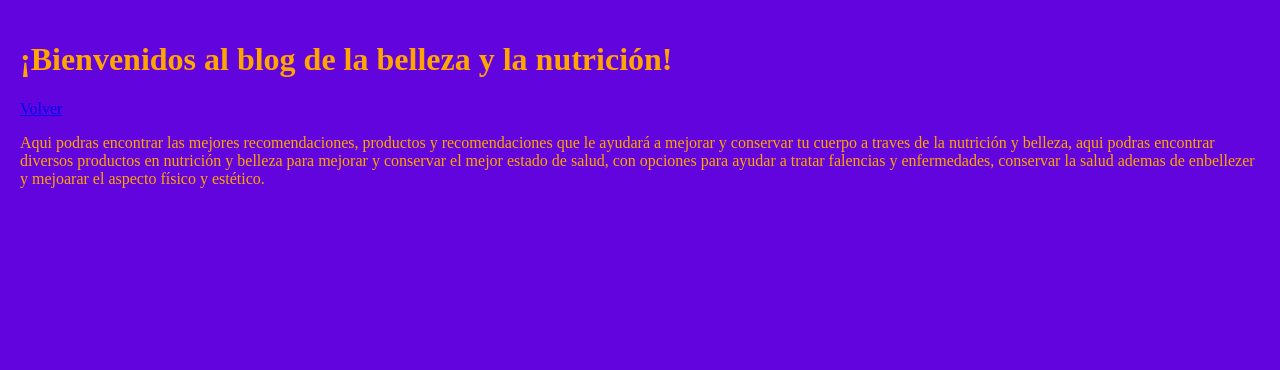
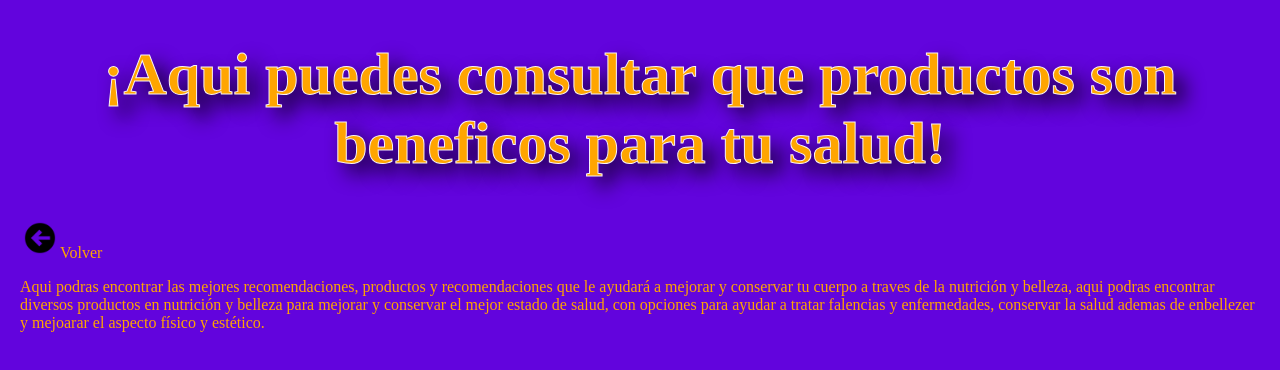
Before and after one commit to DiegoCoPi/Onmilife, a React app in the folder frontend/: page /espanol in a window 1280 px wide. Shown: the top 370 px of the page. Built offline with nearby package versions, Linux system fonts and the light colour scheme; the HTML template or start-up script is replaced by a standard one.

Commit message:
Avance 2 16-10-2026

```diff
--- a/frontend/src/App.jsx
+++ b/frontend/src/App.jsx
@@ -1,13 +1,14 @@
 import { Route, Routes } from 'react-router-dom';
-import CardFlags from './tools/cards-flags';
-import Espanol from './pages-languages/espanol'
+import Espanol from './pages/languages/espanol'
 import "./App.css";
+import Home from './pages/home/home';
 
 
 function App() {
   return(
     <Routes>
-      <Route path="/" element={<CardFlags/>}/>
+      <Route path="/" element={<Home/>}/>
+      <Route path="/home" element={<Home/>}/>
       <Route path="/espanol" element={<Espanol/>}/>
     </Routes>
   )
--- a/frontend/src/pages-languages/languages.css
+++ /dev/null
@@ -1,4 +0,0 @@
-.header{
-    color:orange;
-    text-align: center;
-}
--- /dev/null
+++ b/frontend/src/pages/home/home.jsx
@@ -0,0 +1,11 @@
+import CardFlags from "@/tools/cards/cards-flags";
+
+function Home(){
+    return(
+        <>
+            <CardFlags/>
+        </>
+    )
+}
+
+export default Home
--- a/frontend/src/pages-languages/espanol.jsx
+++ b/frontend/src/pages/languages/espanol.jsx
@@ -1,14 +1,16 @@
 import {Link} from 'react-router-dom'
+import Flecha_izquierda from '@/assets/desing/left-row.png'
 import './languages.css'
 
 function Espanol () {
   return(
     <>
       <header>
-        <div>
-          <h1>¡Bienvenidos al blog de la belleza y la nutrición!</h1>
-          <Link to="/">Volver</Link>
-        </div>
+        <h1 className="title">¡Aqui puedes consultar que productos son beneficos para tu salud!</h1>
+          <Link className="link" to="/">
+          <img src={Flecha_izquierda} className="arrow" alt="Flecha Izq"/>
+          Volver
+          </Link>
       </header>
       <main>
         <p>
--- /dev/null
+++ b/frontend/src/pages/languages/languages.css
@@ -0,0 +1,14 @@
+.link, link:visited, link:active{
+    color:orange;
+    text-decoration: none;
+    text-align: right;
+}
+
+.link:hover{
+    color:rgb(4, 255, 96)
+}
+
+.arrow{
+    height: 40px;
+    width: 40px;
+}
--- a/frontend/vite.config.js
+++ b/frontend/vite.config.js
@@ -1,7 +1,12 @@
 import react from '@vitejs/plugin-react'
 import { defineConfig } from 'vite'
+import {fileURLToPath} from 'node:url'
 
-// https://vite.dev/config/
 export default defineConfig({
   plugins: [react()],
+  resolve: {
+    alias: {
+      '@': fileURLToPath(new URL('./src', import.meta.url)),
+    },
+  },
 })
```
Also changed, not shown: frontend/src/tools/cards/cards-flags.jsx (+6 -6 lines), frontend/src/assets/desing/left-row.png (added).
